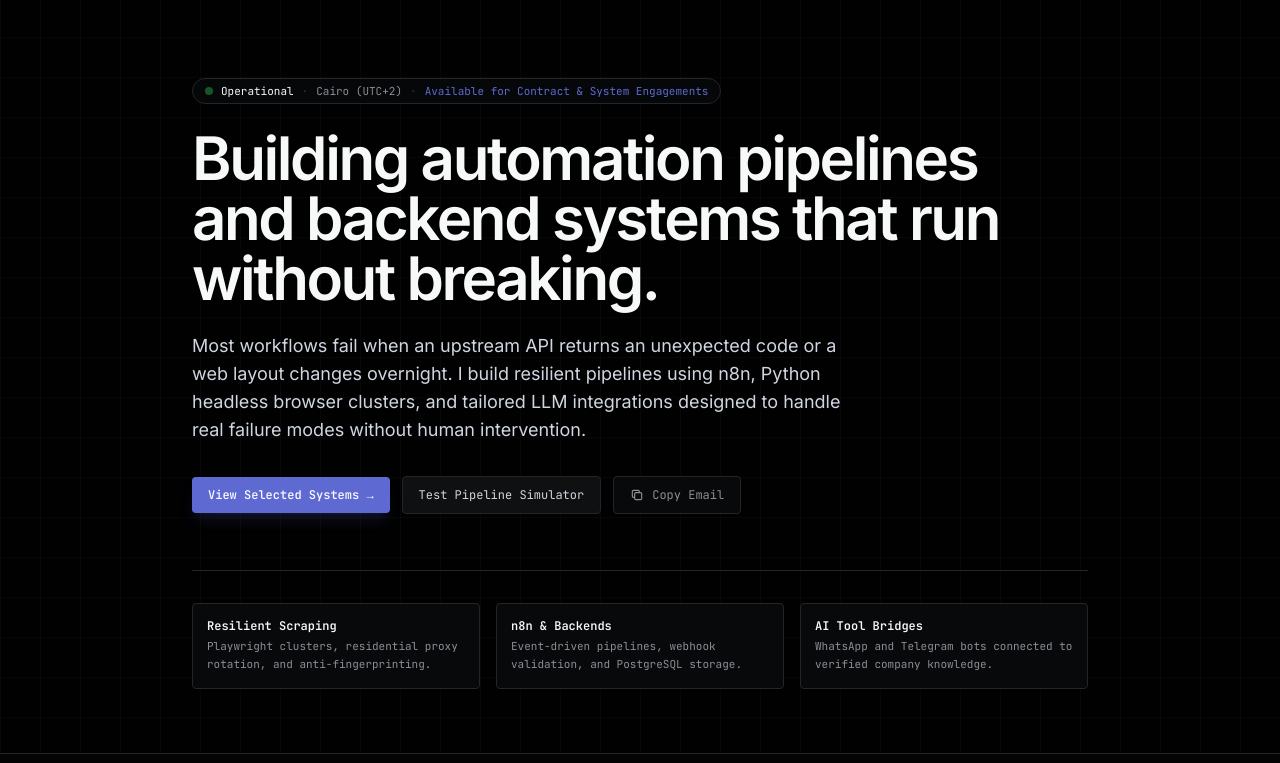
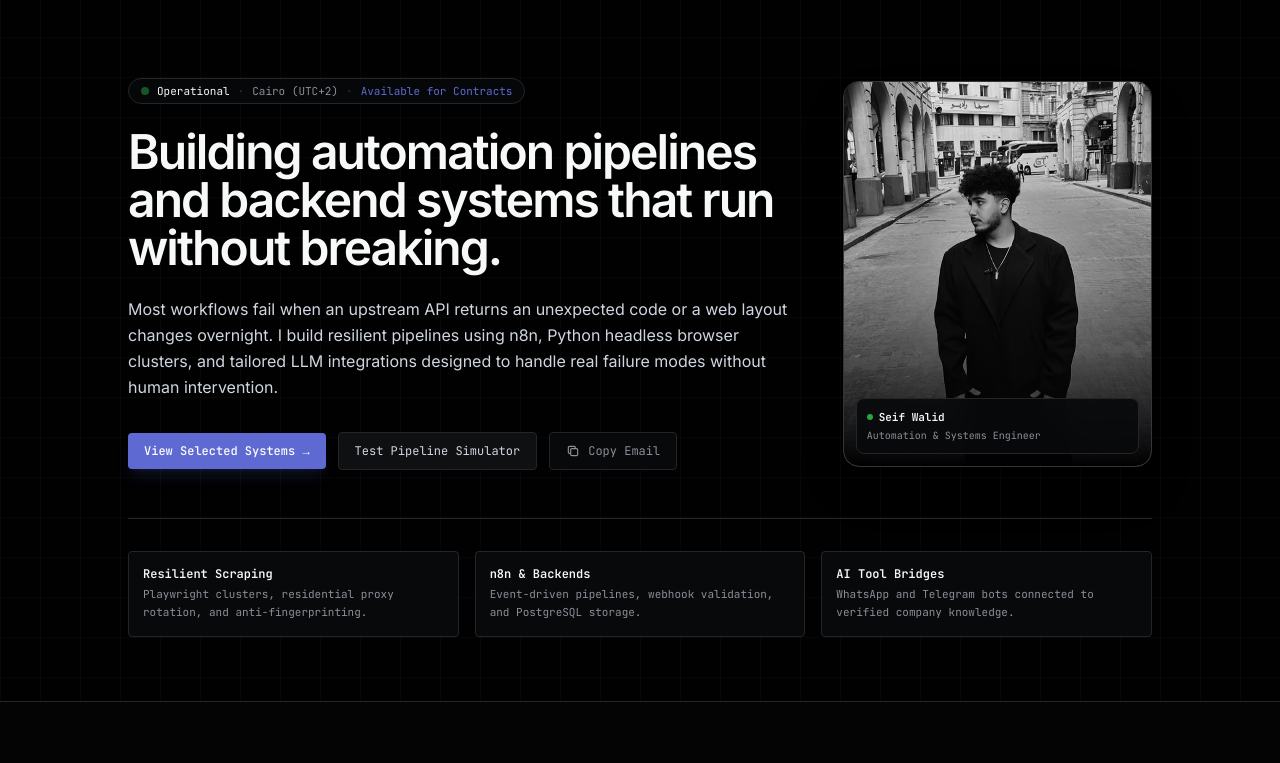
Before and after one commit to seifwalidfathe-bot/portfolio, a plain HTML site: page index.html in a window 1280 px wide. Shown: the part 60-823 px from the top of the page. Drawn offline with nearby package versions, Linux system fonts and the light colour scheme.

Commit message:
feat: add personal portrait and avatar with Linear dark card styling

```diff
--- a/index.html
+++ b/index.html
@@ -168,7 +168,7 @@
   <header class="sticky top-0 z-40 w-full border-b border-hairline/80 bg-canvas/90 backdrop-blur-md">
     <div class="max-w-6xl mx-auto px-4 sm:px-6 h-14 flex items-center justify-between">
       <a href="#" class="flex items-center space-x-3 group">
-        <span class="w-7 h-7 rounded-md bg-surface-2 border border-hairline flex items-center justify-center font-mono text-xs font-bold text-linear group-hover:border-linear transition">SW</span>
+        <img src="seif_avatar.jpg" alt="Seif Walid" class="w-8 h-8 rounded-full object-cover border border-hairline group-hover:border-linear transition shadow-sm">
         <div class="flex flex-col">
           <span class="text-xs font-semibold text-ink tracking-tight">Seif Walid</span>
           <span class="text-[10px] font-mono text-ink-subtle">Backend &amp; Automation</span>
@@ -196,8 +196,13 @@
   </header>
 
   <!-- HERO SECTION -->
-  <section class="relative pt-20 pb-16 px-4 sm:px-6 linear-grid border-b border-hairline overflow-hidden">
-    <div class="max-w-4xl mx-auto">
+  <section class="relative pt-16 sm:pt-20 pb-16 px-4 sm:px-6 linear-grid border-b border-hairline overflow-hidden">
+    <div class="max-w-5xl mx-auto">
+
+      <div class="grid grid-cols-1 lg:grid-cols-12 gap-8 lg:gap-12 items-center">
+
+        <!-- Left: Copy & Actions (8 cols) -->
+        <div class="lg:col-span-8">
 
           <!-- Live Status Badge -->
           <div class="hero-animate-1 inline-flex items-center space-x-2 px-3 py-1 rounded-full border border-hairline bg-surface-1/80 text-[11px] font-mono text-ink-subtle mb-6">
@@ -206,15 +211,15 @@
             <span class="text-hairline-strong">·</span>
             <span>Cairo (UTC+2)</span>
             <span class="text-hairline-strong">·</span>
-        <span class="text-linear">Available for Contract &amp; System Engagements</span>
+            <span class="text-linear">Available for Contracts</span>
           </div>
 
           <!-- Humanized Core Pitch -->
-      <h1 class="hero-animate-2 text-3xl sm:text-5xl md:text-6xl font-semibold tracking-tighter text-ink leading-[1.08] mb-6">
+          <h1 class="hero-animate-2 text-3xl sm:text-5xl font-semibold tracking-tighter text-ink leading-[1.08] mb-6">
             Building automation pipelines and backend systems that run without breaking.
           </h1>
 
-      <p class="hero-animate-3 text-base sm:text-lg text-ink-muted leading-relaxed max-w-2xl mb-8 font-normal">
+          <p class="hero-animate-3 text-base text-ink-muted leading-relaxed max-w-2xl mb-8 font-normal">
             Most workflows fail when an upstream API returns an unexpected code or a web layout changes overnight. I build resilient pipelines using n8n, Python headless browser clusters, and tailored LLM integrations designed to handle real failure modes without human intervention.
           </p>
 
@@ -232,8 +237,31 @@
             </button>
           </div>
 
+        </div>
+
+        <!-- Right: Seif's Portrait Card (4 cols) -->
+        <div class="lg:col-span-4 hero-animate-2 flex justify-center lg:justify-end">
+          <div class="craft-card rounded-2xl overflow-hidden border border-hairline-strong max-w-[280px] sm:max-w-[320px] shadow-2xl relative group">
+            <div class="relative overflow-hidden aspect-[4/5] bg-surface-2">
+              <img src="seif_portrait.jpg" alt="Seif Walid in Cairo" class="w-full h-full object-cover object-top filter grayscale contrast-105 group-hover:grayscale-0 group-hover:scale-105 transition duration-500">
+              <div class="absolute inset-0 bg-gradient-to-t from-canvas via-canvas/20 to-transparent"></div>
+
+              <!-- Subtle badge on photo -->
+              <div class="absolute bottom-3 left-3 right-3 p-2.5 rounded-lg bg-surface-1/90 backdrop-blur-md border border-hairline text-[11px] font-mono">
+                <div class="flex items-center space-x-1.5 text-ink font-semibold">
+                  <span class="w-1.5 h-1.5 rounded-full bg-status-online"></span>
+                  <span>Seif Walid</span>
+                </div>
+                <div class="text-[10px] text-ink-subtle mt-0.5">Automation &amp; Systems Engineer</div>
+              </div>
+            </div>
+          </div>
+        </div>
+
+      </div>
+
       <!-- Core Technical Focus -->
-      <div class="grid grid-cols-1 sm:grid-cols-3 gap-4 mt-14 pt-8 border-t border-hairline font-mono text-xs">
+      <div class="grid grid-cols-1 sm:grid-cols-3 gap-4 mt-12 pt-8 border-t border-hairline font-mono text-xs">
         <div class="p-3.5 rounded border border-hairline bg-surface-1">
           <div class="text-ink font-semibold">Resilient Scraping</div>
           <div class="text-ink-subtle mt-1 text-[11px] leading-relaxed">Playwright clusters, residential proxy rotation, and anti-fingerprinting.</div>
@@ -675,6 +703,16 @@
             <span class="w-2 h-2 rounded-full bg-status-online"></span>
             <span>DIRECT ENGAGEMENT INQUIRY</span>
           </div>
+          <div class="flex items-center space-x-3 mb-6">
+            <img src="seif_avatar.jpg" alt="Seif Walid" class="w-11 h-11 rounded-full object-cover border border-hairline-strong shadow-md">
+            <div>
+              <div class="text-sm font-semibold text-ink">Seif Walid</div>
+              <div class="text-xs font-mono text-status-online flex items-center space-x-1.5">
+                <span class="w-1.5 h-1.5 rounded-full bg-status-online"></span>
+                <span>Direct Contact · Cairo, Egypt</span>
+              </div>
+            </div>
+          </div>
           <h2 class="text-2xl sm:text-4xl font-semibold tracking-tight text-ink mb-4">
             Need an automation pipeline or backend that won't fail? Let's talk.
           </h2>
```
Also changed, not shown: seif_avatar.jpg (added), seif_full.jpg (added), seif_portrait.jpg (added). Lines whose indentation alone changed are shown as unchanged.
